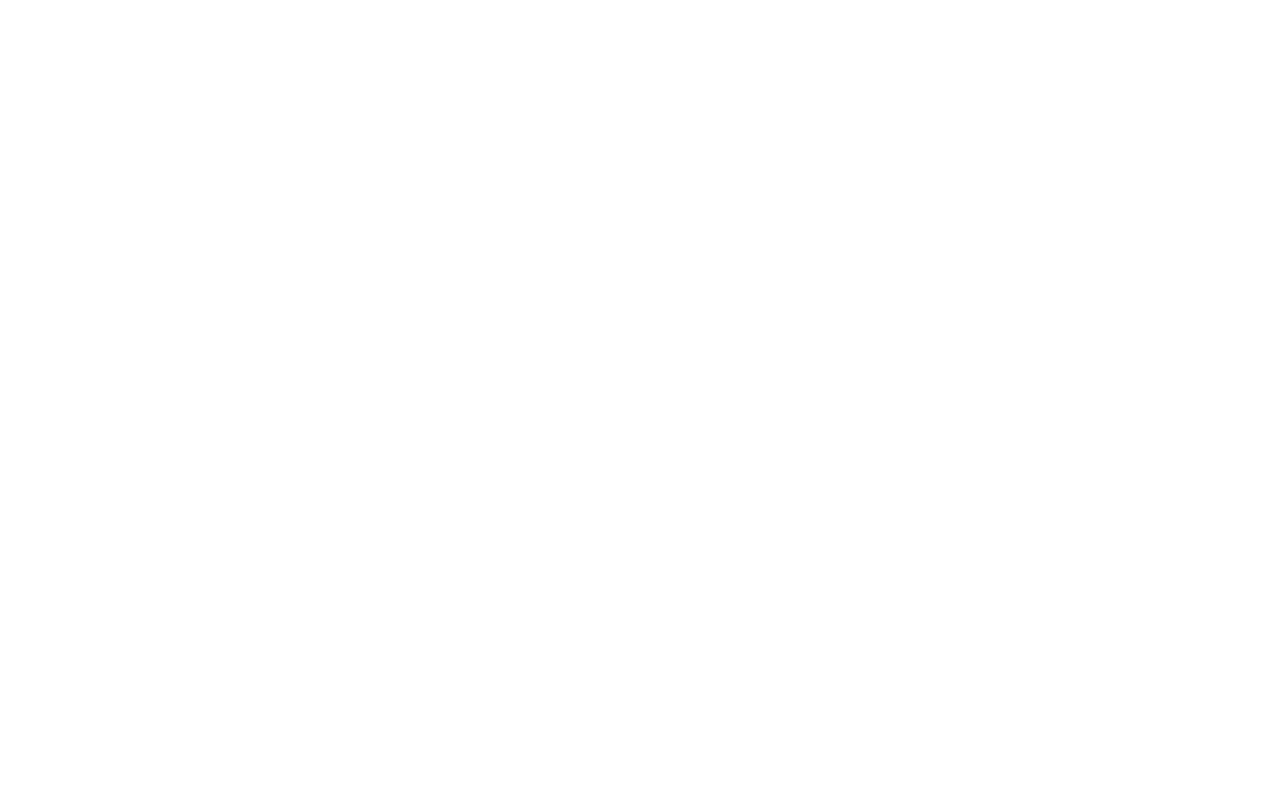
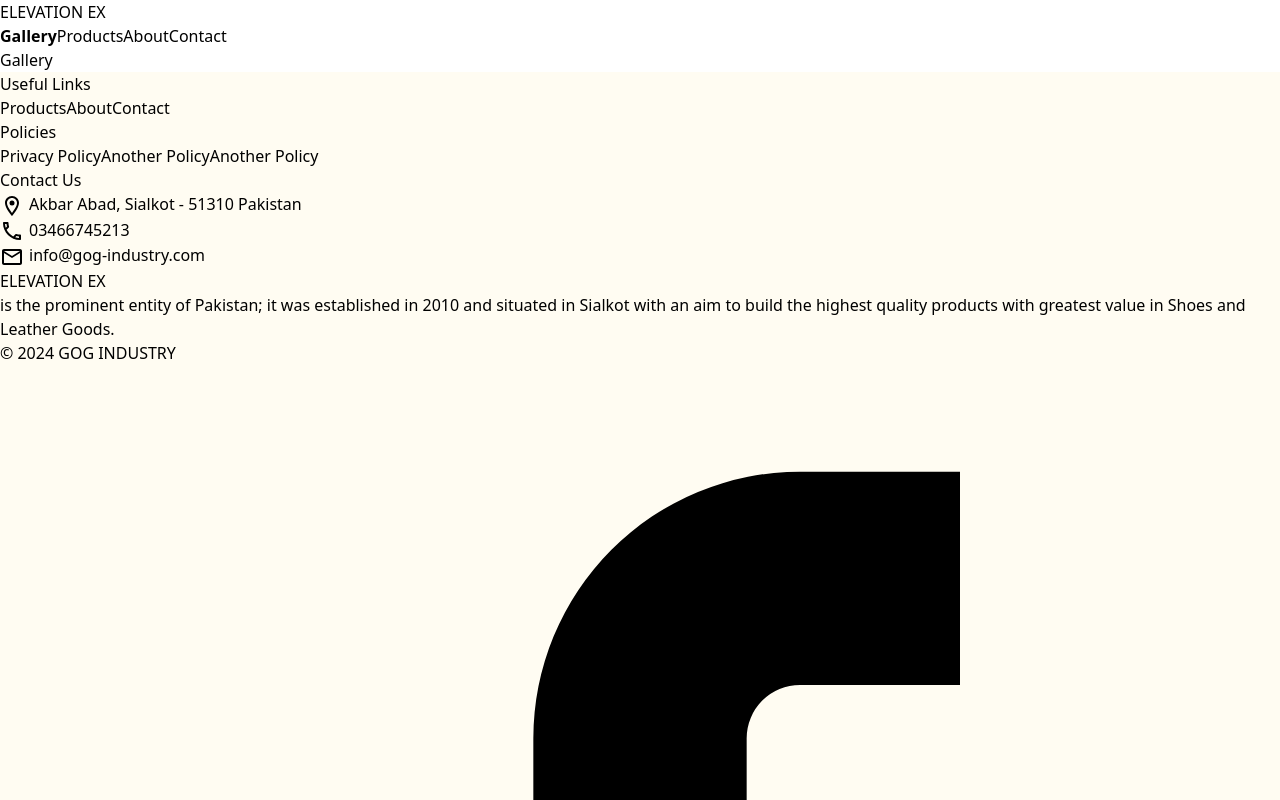
Before and after one commit to asad-sharif/Elevation-Ex, a React (Vite) app: page /gallery in a window 1280 px wide. Before the commit this address had no page. Shown: the top 800 px of the page. Built offline with nearby package versions, Linux system fonts and the light colour scheme; what miragejs would draw is missing.

Commit message:
header fixed

```diff
--- a/src/App.jsx
+++ b/src/App.jsx
@@ -6,6 +6,7 @@
 import Contact from './pages/Contact'
 import Products from './pages/Products'
 import ProductsDetail from './pages/ProductsDetail'
+import Gallery from './pages/Gallery'
 
 const App = () => {
   return (
@@ -13,9 +14,10 @@
       <Routes>
         <Route path='/' element={<HomeLayout />}>
             <Route index element={<Home />} />
+            <Route path='gallery' element={<Gallery />} />
+            <Route path='products' element={<Products />} />
             <Route path='about' element={<About />} />
             <Route path='contact' element={<Contact />} />
-            <Route path='products' element={<Products />} />
             <Route path='products/:id' element={<ProductsDetail />} />
         </Route>
       </Routes>
--- a/src/components/Header.jsx
+++ b/src/components/Header.jsx
@@ -1,5 +1,5 @@
 import React, { useState, useEffect } from 'react';
-import { Link, NavLink, useMatch } from 'react-router-dom';
+import { Link, NavLink, useMatch, useParams } from 'react-router-dom';
 import MenuIcon from '@mui/icons-material/Menu';
 import { Box, Drawer, IconButton } from '@mui/material';
 import CloseIcon from '@mui/icons-material/Close';
@@ -24,13 +24,16 @@
     return () => window.removeEventListener('scroll', handleScroll);
   }, []);
 
-  const links = ['Products', 'About', 'Contact'];
+  const links = ['Gallery', 'Products', 'About', 'Contact'];
 
   const activeStyles = {
     fontWeight: 'bold',
   };
 
-  const isProductDetailPage = !!useMatch('/products/:id')
+  const { id } = useParams()
+
+  // const isProductDetailPage = !!useMatch('/products/:id')
+  const isProductDetailPage = !!id
 
   return (
     <header
@@ -42,11 +45,9 @@
       <div className="flex justify-between items-center px-4 sm:px-8">
         {/* Centered brand name */}
         <Link to="/" className={`text-center `}>
-          <p className={`text-2xl sm:text-4xl font-extrabold
-            ${scrolled ? 'text-red-600' : 'text-white'}
+          <p className={`text-2xl sm:text-4xl font-extrabold text-red-600
             ${open ? 'hidden' : 'flex'}
-            ${isProductDetailPage ? 'text-red-500' : ''}`
-          }
+            `}
           >
             ELEVATION EX
           </p>
@@ -54,8 +55,8 @@
 
         {/* Navigation - hidden on small screens and visible on larger ones */}
         <nav className={`hidden md:flex gap-6 text-lg
-          ${scrolled ? 'text-white' : 'text-white'}
-          ${isProductDetailPage ? `${scrolled ? 'text-white': 'text-black'}` : 'text-white'}
+          ${scrolled ? 'text-white' : 'text-black'}
+          // ${isProductDetailPage ? 'text-black' : 'text-white'}
           `} >
           {links.map((link, index) => (
             <NavLink
@@ -72,7 +73,7 @@
           onClick={toggleOpen}
           sx={{
             display: { sm: 'block', md: 'none' },
-            color: isProductDetailPage? `${scrolled? 'white': 'black'}`: 'white',
+            color: isProductDetailPage ? `${scrolled ? 'white' : 'black'}` : 'white',
             zIndex: '50',
           }}
         >
@@ -85,8 +86,8 @@
           onClose={() => setOpen(false)}
           PaperProps={{
             sx: {
-              width: '100%', // Adjust drawer width
-              bgcolor: '#f4f4f4', // Drawer background
+              width: '100%',
+              bgcolor: '#f4f4f4',
               padding: '1rem',
               display: { sm: 'block', md: 'none' }
             },
--- /dev/null
+++ b/src/pages/Gallery.jsx
@@ -0,0 +1,9 @@
+import React from 'react'
+
+const Gallery = () => {
+  return (
+    <div>Gallery</div>
+  )
+}
+
+export default Gallery
--- a/src/pages/Home.jsx
+++ b/src/pages/Home.jsx
@@ -108,7 +108,7 @@
             {products.map((product, index) => (
               <Grid item size={{ xs: 12, md: 4 }} key={product.id}>
                   <Link to={`products/${product.id}`} >
-                  <Box sx={{ position: 'relative', borderRadius: '5px', height: '500px', transition: 'transform 0.3s ease-in-out', ":hover": { transform: 'scale(1.02)' } }}>
+                  <Box sx={{ position: 'relative', borderRadius: '5px', height: '500px', transition: 'transform 0.3s ease-in-out', boxShadow: '5px 5px 20px rgba(0,0,0,0.5)', ":hover": { transform: 'scale(1.02)' } }}>
                     <img src={image} alt=""
                       className='w-full h-full object-cover object-center rounded-[5px]' />
                     {/* Rotated Arrow Icon */}
@@ -125,7 +125,7 @@
                         justifyContent: 'center',
                         alignItems: 'center',
                         zIndex: 2,
-                        transition: 'all 0.3s ease-in-out',
+                        transition: 'all 0.2s ease-in-out',
                         transform: 'rotate(-45deg)',
                         cursor: 'pointer',
                         ":hover": { bgcolor: 'red' },
--- a/src/pages/Products.jsx
+++ b/src/pages/Products.jsx
@@ -54,7 +54,7 @@
                 <Grid item size={{ xs: 12, sm: 6, md: 4 }} key={index}>
                   <Link to={`${product.id}`}>
                     <Paper
-                      elevation={3} // Subtle shadow for depth
+                      elevation={6} // Subtle shadow for depth
                       sx={{
                         display: 'flex',
                         flexDirection: 'column',
--- a/src/pages/ProductsDetail.jsx
+++ b/src/pages/ProductsDetail.jsx
@@ -256,6 +256,7 @@
                   sx={{
                     transition: 'transform 0.3s',
                     ':hover': { transform: 'scale(1.02)' },
+                    boxShadow: '5px 5px 10px rgba(0,0,0,0.3)'
                   }}
                 >
                   <CardMedia
```
